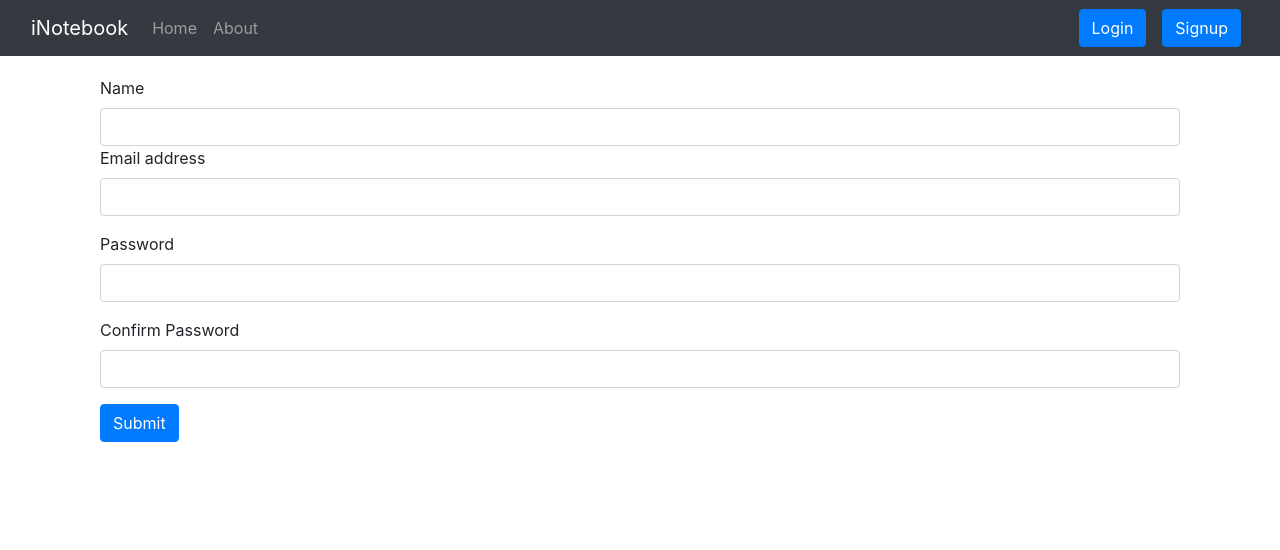
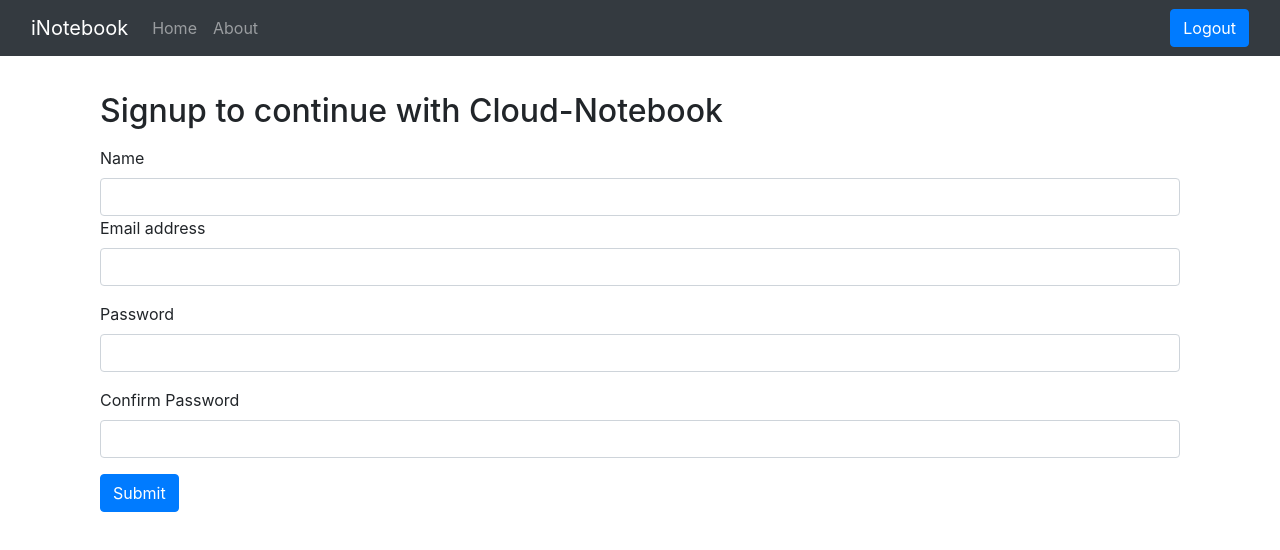
Before and after one commit to harsh-pandey001/CloudNote, a React (Create React App) app: page /signup in a window 1280 px wide. Shown: the top 550 px of the page. Built offline with nearby package versions, Linux system fonts and the light colour scheme; sample sign-in values are in the browser's storage.

Commit message:
Almost all features added

```diff
--- a/src/components/Login.jsx
+++ b/src/components/Login.jsx
@@ -35,7 +35,8 @@ const Login = (props) => {
     setCredentials({ ...credentials, [e.target.name]: e.target.value });
   };
   return (
-    <div>
+    <div className="mt-3">
+      <h2>Login to continue with CloudNote book</h2>
       <form onSubmit={handleSubmit}>
         <div className="form-group">
           <label htmlFor="exampleInputEmail1">Email address</label>
--- a/src/components/Navbar.jsx
+++ b/src/components/Navbar.jsx
@@ -1,8 +1,15 @@
 import React from 'react';
 import {Link, useLocation} from "react-router-dom";
+import { useHistory } from 'react-router-dom/cjs/react-router-dom.min';
 
 
 const Navbar = () => {
+
+  let history =  useHistory();
+  const handleLogout = ()=>{
+    localStorage.removeItem('token');
+    history.push('/login');
+  }
   let location = useLocation();
 
   return (
@@ -21,11 +28,12 @@ const Navbar = () => {
           <Link className={`nav-link ${location.pathname==="/about"? "active": ""} `}to="/about">About</Link>
         </li>
       </ul>
+      {!localStorage.getItem('token')?
       <form className="d-flex" role="search">
 
         <Link className="btn btn-primary mx-2" to ="/login" role="button">Login </Link>
         <Link className="btn btn-primary mx-2" to ="/signup" role="button">Signup</Link>
-      </form>
+      </form>: <button className='btn btn-primary' onClick={handleLogout} >Logout</button>}
     </div>
   </div>
 </nav>
--- a/src/components/Signup.jsx
+++ b/src/components/Signup.jsx
@@ -42,9 +42,10 @@ const Signup = (props) => {
 
 
   return (
-    <div className="container">
+    <div className="container mt-3">
+      <h2 className="my-3">Signup to continue with Cloud-Notebook</h2>
       <form onSubmit={handleSubmit}>
-        <div className="form-group">
+        <div className="form-group my-3">
           <label htmlFor="name">Name</label>
           <input
             type="text"
```
